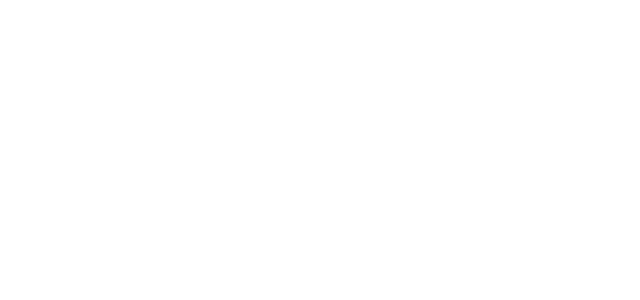
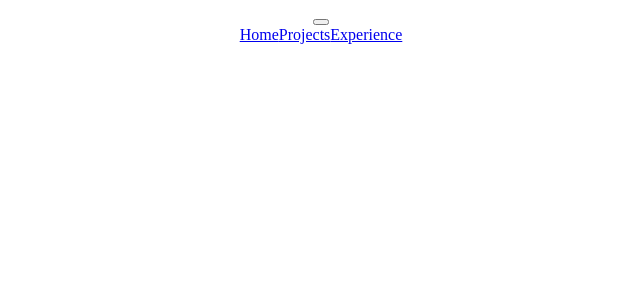
Before and after one commit to Ogrodowczyk87/Web, a React (Create React App) app in the folder web/: page / in a window 1280 px wide. Before the commit this address had no page. Shown: the top 300 px of the page, without its empty margins (319-959 px from the left). Built offline with nearby package versions, Linux system fonts and the light colour scheme.

Commit message:
create navbar

```diff
--- a/web/src/App.js
+++ b/web/src/App.js
@@ -4,11 +4,13 @@ import { BrowserRouter as Router, Routes, Route } from 'react-router-dom';
 import Home from './Components/Home.jsx';
 import Projects from './Components/Projects.jsx';
 import Experience from './Components/Experience.jsx';
+import Navbar from './Components/Navbar.jsx';
 
 function App() {
   return (
     <div className="App">
       <Router>
+        <Navbar />
         <Routes>
           <Route patch="/" element={<Home />} />
           <Route patch="/projects" element={<Projects />} />
--- /dev/null
+++ b/web/src/Components/Navbar.jsx
@@ -0,0 +1,18 @@
+import React from "react";
+import { Link } from "react-router-dom"
+
+
+function Navbar() {
+    return <div className="navbar">
+        <div className="toggleBUtton">
+            <button> </button>
+        </div>
+        <div className="links">
+            <Link to="/">Home</Link>
+            <Link to="/projects">Projects</Link>
+            <Link to="/experience">Experience</Link>
+        </div>
+    </div>;
+}
+
+export default Navbar;
```
